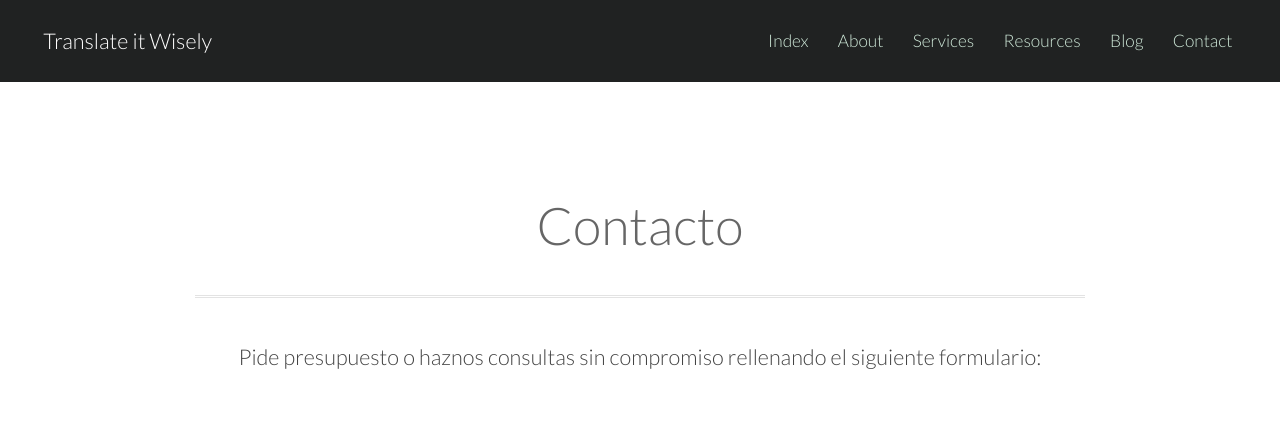
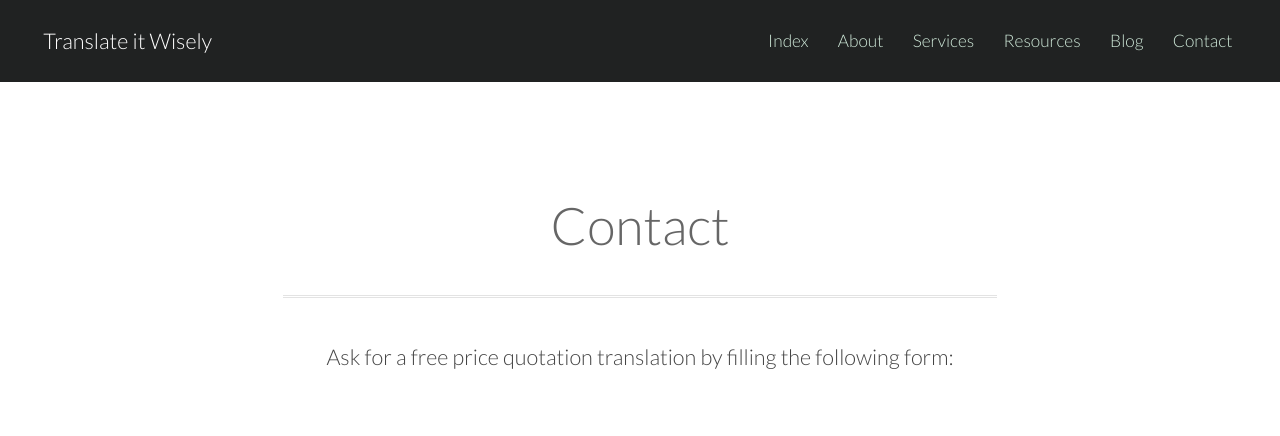
Before and after one commit to translateitwisely/translateitwisely.github.io, a plain HTML site: page en/contact.html in a window 1280 px wide. Shown: the top 436 px of the page. Drawn offline with Linux system fonts and the light colour scheme.

Commit message:
Fix Contact

```diff
--- a/en/contact.html
+++ b/en/contact.html
@@ -45,8 +45,8 @@
 				<div class="container">
 
 					<header class="major">
-						<h2>Contacto</h2>
-						<p>Pide presupuesto o haznos consultas sin compromiso rellenando el siguiente formulario:</p>
+						<h2>Contact</h2>
+						<p>Ask for a free price quotation translation by filling the following form:</p>
 					</header>
 
 					<a href="#" class="image fit"><img src="http://www.anylperu.org/wp-content/uploads/2013/12/contactanos-anylperu.png" alt="" /></a>
```
Also changed, not shown: en/about.html (+1 -1 lines).
